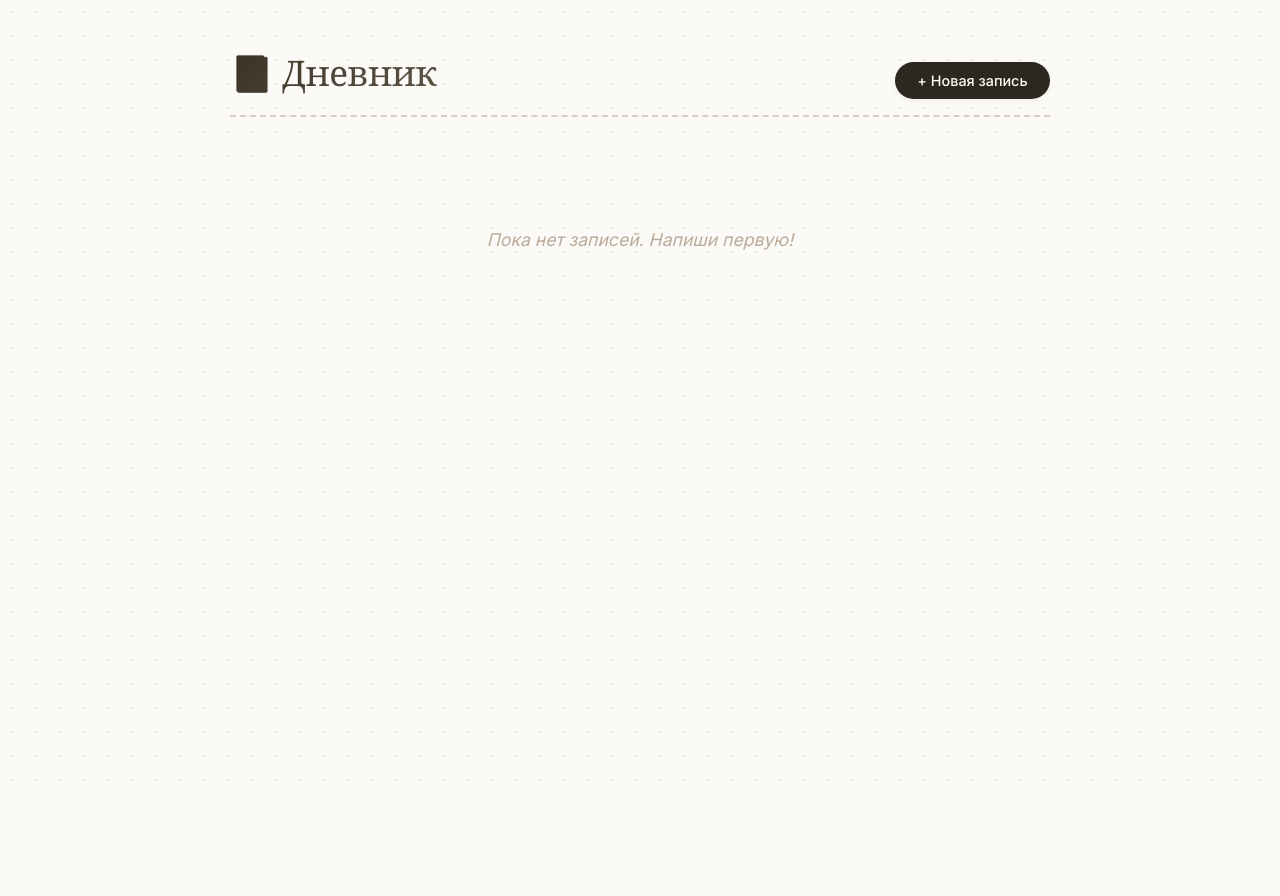
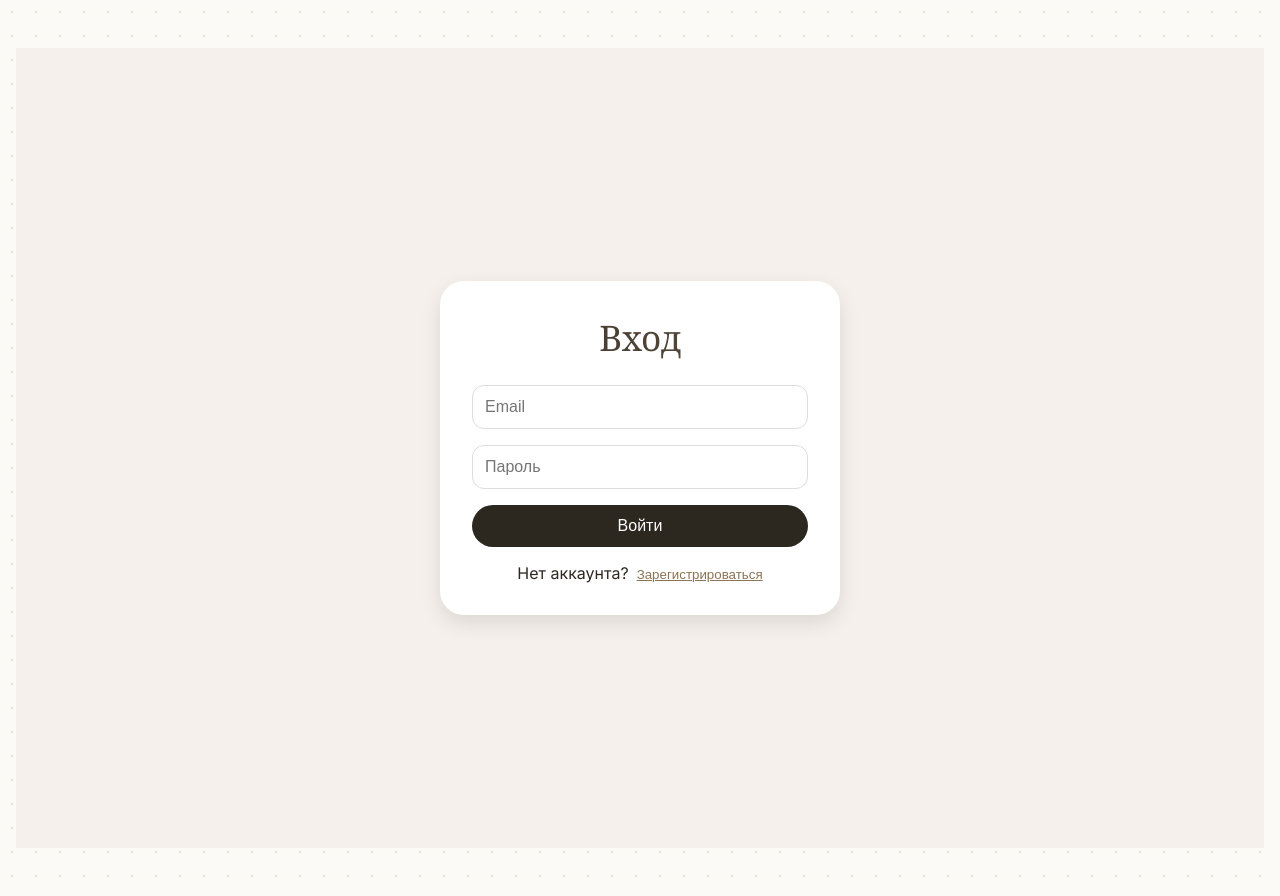
Before and after one commit to durqan/diaries-front, a React (Vite) app: page /login in a window 1280 px wide. Before the commit the page ends 800 px from the top, so only its background shows below. Built offline with nearby package versions, Linux system fonts and the light colour scheme; no server answers.

Commit message:
somechanges

```diff
--- a/src/App.tsx
+++ b/src/App.tsx
@@ -1,111 +1,103 @@
-import { useState, useEffect } from 'react';
-import type {Entry} from './types';
-import { fetchEntries, createEntry, updateEntry, deleteEntry } from './api';
+import { BrowserRouter, Routes, Route, useNavigate } from 'react-router-dom';
+import { useEffect, useState } from 'react';
+import { fetchEntries, createEntry, updateEntry, deleteEntry, getMe, logout } from './api';
 import { EntryList } from './components/EntryList';
 import { EntryForm } from './components/EntryForm';
+import { Login } from './pages/Login';
+import { PrivateRoute } from './components/PrivateRoute';
+import type {Entry} from './types';
 
-function App() {
+function AppContent() {
+    const navigate = useNavigate();
+    const [user, setUser] = useState<any>(null);
     const [entries, setEntries] = useState<Entry[]>([]);
     const [loading, setLoading] = useState(true);
     const [showForm, setShowForm] = useState(false);
     const [editingEntry, setEditingEntry] = useState<Entry | null>(null);
 
     useEffect(() => {
-        let isMounted = true;
+        Promise.all([getMe(), fetchEntries()])
+            .then(([userData, entriesData]) => {
+                setUser(userData);
+                setEntries(entriesData);
+            })
+            .catch(() => navigate('/login'))
+            .finally(() => setLoading(false));
+    }, [navigate]);
 
-        const loadEntries = async () => {
-            try {
-                const data = await fetchEntries();
-                if (isMounted) setEntries(data);
-            } catch (error) {
-                console.error('Ошибка загрузки:', error);
-            } finally {
-                if (isMounted) setLoading(false);
-            }
-        };
-
-        loadEntries();
-
-        return () => {
-            isMounted = false;
-        };
-    }, []);
-
-    // Создание
     const handleCreate = async (title: string, content: string) => {
-        try {
         const newEntry = await createEntry(title, content);
         setEntries([newEntry, ...entries]);
         setShowForm(false);
-        } catch (error) {
-            console.error('Ошибка создания:', error);
-        }
     };
 
-    // Обновление
     const handleUpdate = async (id: number, title: string, content: string) => {
-        try {
         const updated = await updateEntry(id, title, content);
         setEntries(entries.map(e => e.id === id ? updated : e));
         setEditingEntry(null);
-        } catch (error) {
-            console.error('Ошибка обновления:', error);
-        }
     };
 
-    // Удаление
     const handleDelete = async (id: number) => {
-        if (!confirm('Точно удалить запись?')) return;
-        try {
+        if (!confirm('Точно удалить?')) return;
         await deleteEntry(id);
         setEntries(entries.filter(e => e.id !== id));
-        } catch (error) {
-            console.error('Ошибка удаления:', error);
-        }
     };
 
-    if (loading) {
-        return <div className="container"><div className="loading">Загрузка...</div></div>;
-    }
+    const handleLogout = () => {
+        logout();
+        navigate('/login');
+    };
+
+    if (loading) return <div className="container">Загрузка...</div>;
 
     return (
         <div className="container">
             <header>
+                <div>
                     <h1>📔 Дневник</h1>
+                    <span className="user-info">{user?.username} ✨</span>
+                </div>
+                <div>
                     <button onClick={() => setShowForm(true)}>+ Новая запись</button>
+                    <button onClick={handleLogout} className="btn-logout">🚪 Выйти</button>
+                </div>
             </header>
 
-            {/* Форма создания */}
             {showForm && (
-                <EntryForm
-                    mode="create"
-                    onSave={handleCreate}
-                    onClose={() => setShowForm(false)}
-                />
+                <EntryForm mode="create" onSave={handleCreate} onClose={() => setShowForm(false)} />
             )}
 
-            {/* Форма редактирования */}
             {editingEntry && (
                 <EntryForm
                     mode="edit"
                     entry={editingEntry}
-                    onSave={(title, content) => handleUpdate(editingEntry.id, title, content)}
+                    onSave={(t, c) => handleUpdate(editingEntry.id, t, c)}
                     onClose={() => setEditingEntry(null)}
                 />
             )}
 
-            {/* Список записей */}
             {entries.length === 0 ? (
                 <div className="empty">Пока нет записей. Напиши первую!</div>
             ) : (
-                <EntryList
-                    entries={entries}
-                    onEdit={setEditingEntry}
-                    onDelete={handleDelete}
-                />
+                <EntryList entries={entries} onEdit={setEditingEntry} onDelete={handleDelete} />
             )}
         </div>
     );
 }
 
+function App() {
+    return (
+        <BrowserRouter>
+            <Routes>
+                <Route path="/login" element={<Login />} />
+                <Route path="/" element={
+                    <PrivateRoute>
+                        <AppContent />
+                    </PrivateRoute>
+                } />
+            </Routes>
+        </BrowserRouter>
+    );
+}
+
 export default App;
--- /dev/null
+++ b/src/components/PrivateRoute.tsx
@@ -0,0 +1,7 @@
+import { Navigate } from 'react-router-dom';
+import { getAuthToken } from '../api';
+
+export function PrivateRoute({ children }: { children: React.ReactNode }) {
+    const token = getAuthToken();
+    return token ? children : <Navigate to="/login" />;
+}
--- a/src/index.css
+++ b/src/index.css
@@ -237,6 +237,97 @@ header button:hover {
     background: #fff0f0;
     border-color: #e0a0a0;
 }
+
+/* К стилям добавить: */
+.auth-container {
+    min-height: 100vh;
+    display: flex;
+    align-items: center;
+    justify-content: center;
+    background: #f5f0eb;
+}
+
+.auth-card {
+    background: white;
+    padding: 2rem;
+    border-radius: 24px;
+    box-shadow: 0 8px 20px rgba(0,0,0,0.1);
+    width: 100%;
+    max-width: 400px;
+}
+
+.auth-card h1 {
+    margin-bottom: 1.5rem;
+    text-align: center;
+}
+
+.auth-card input {
+    width: 100%;
+    padding: 0.75rem;
+    margin-bottom: 1rem;
+    border: 1px solid #ddd;
+    border-radius: 12px;
+    font-size: 1rem;
+}
+
+.auth-card button[type="submit"] {
+    width: 100%;
+    background: #2c2820;
+    color: white;
+    border: none;
+    padding: 0.75rem;
+    border-radius: 30px;
+    font-size: 1rem;
+    cursor: pointer;
+}
+
+.auth-error {
+    background: #fee;
+    color: #c00;
+    padding: 0.75rem;
+    border-radius: 12px;
+    margin-bottom: 1rem;
+    text-align: center;
+}
+
+.auth-switch {
+    text-align: center;
+    margin-top: 1rem;
+}
+
+.auth-switch button {
+    background: none;
+    border: none;
+    color: #8b7355;
+    cursor: pointer;
+    margin-left: 0.5rem;
+    text-decoration: underline;
+}
+
+.user-info {
+    font-size: 0.8rem;
+    color: #8b7355;
+    margin-left: 1rem;
+}
+
+.btn-logout {
+    background: transparent;
+    color: #8b7355;
+    border: 1px solid #ddd;
+    margin-left: 0.5rem;
+}
+
+.btn-logout:hover {
+    background: #fee;
+    border-color: #c00;
+    color: #c00;
+}
+
+header > div {
+    display: flex;
+    align-items: center;
+    gap: 1rem;
+}
 /* Адаптив */
 @media (max-width: 640px) {
     body {
--- /dev/null
+++ b/src/pages/Login.tsx
@@ -0,0 +1,81 @@
+import { useState } from 'react';
+import { useNavigate } from 'react-router-dom';
+import { login, register } from '../api';
+
+export function Login() {
+    const navigate = useNavigate();
+    const [isLogin, setIsLogin] = useState(true);
+    const [error, setError] = useState('');
+    const [loading, setLoading] = useState(false);
+
+    const [username, setUsername] = useState('');
+    const [email, setEmail] = useState('');
+    const [password, setPassword] = useState('');
+
+    const handleSubmit = async (e: React.FormEvent) => {
+        e.preventDefault();
+        setError('');
+        setLoading(true);
+
+        try {
+            if (isLogin) {
+                await login(email, password);
+            } else {
+                await register(username, email, password);
+            }
+            navigate('/');
+        } catch (err: any) {
+            setError(err.message);
+        } finally {
+            setLoading(false);
+        }
+    };
+
+    return (
+        <div className="auth-container">
+            <div className="auth-card">
+                <h1>{isLogin ? 'Вход' : 'Регистрация'}</h1>
+
+                {error && <div className="auth-error">{error}</div>}
+
+                <form onSubmit={handleSubmit}>
+                    {!isLogin && (
+                        <input
+                            type="text"
+                            placeholder="Имя пользователя"
+                            value={username}
+                            onChange={(e) => setUsername(e.target.value)}
+                            required
+                        />
+                    )}
+                    <input
+                        type="email"
+                        placeholder="Email"
+                        value={email}
+                        onChange={(e) => setEmail(e.target.value)}
+                        required
+                    />
+                    <input
+                        type="password"
+                        placeholder="Пароль"
+                        value={password}
+                        onChange={(e) => setPassword(e.target.value)}
+                        required
+                        minLength={6}
+                    />
+
+                    <button type="submit" disabled={loading}>
+                        {loading ? 'Загрузка...' : (isLogin ? 'Войти' : 'Зарегистрироваться')}
+                    </button>
+                </form>
+
+                <p className="auth-switch">
+                    {isLogin ? 'Нет аккаунта?' : 'Уже есть аккаунт?'}
+                    <button onClick={() => setIsLogin(!isLogin)}>
+                        {isLogin ? 'Зарегистрироваться' : 'Войти'}
+                    </button>
+                </p>
+            </div>
+        </div>
+    );
+}
--- a/vite.config.ts
+++ b/vite.config.ts
@@ -5,8 +5,13 @@ export default defineConfig({
   plugins: [react()],
   server: {
     host: true,
-    allowedHosts: true,
     port: 5173,
-    hmr: false
+    hmr: false,
+    proxy: {
+      '/api': {
+        target: 'http://localhost:8080',
+        changeOrigin: true,
+      }
+    }
   }
 })
```
Also changed, not shown: src/api.ts (+95 -25 lines). Lines whose indentation alone changed are shown as unchanged.
